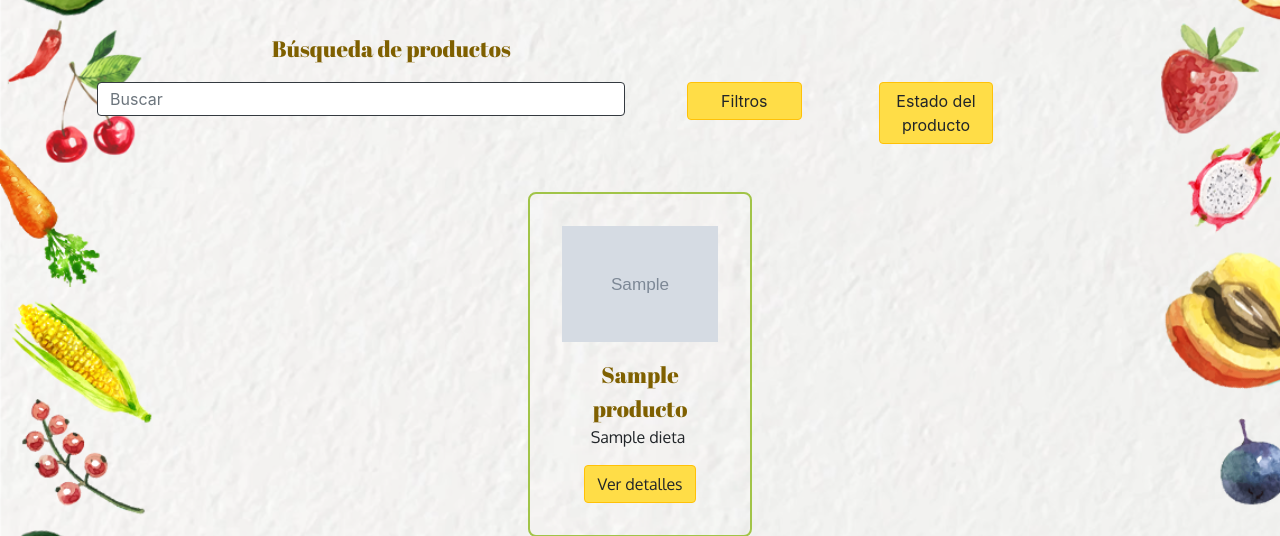
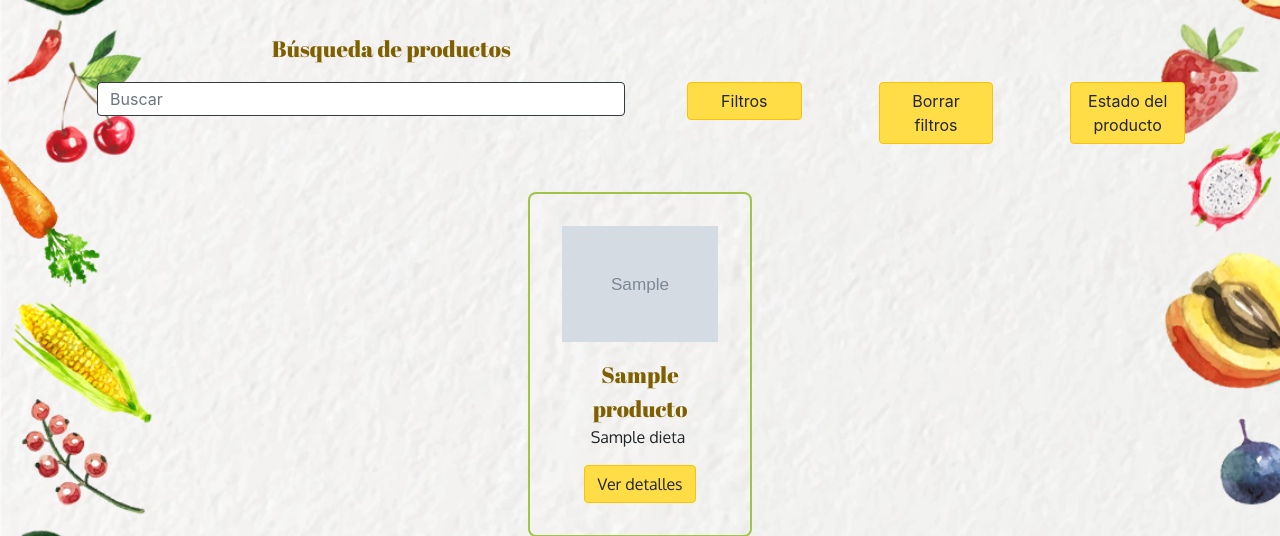
Before and after one commit to fersolesp/Eatsy, a Django app: page /product/list in a window 1280 px wide. Shown: the part 84-620 px from the top of the page. Run offline with Django 3.2, Linux system fonts and the light colour scheme; a user stored in the database is signed in; tables that the repository leaves empty hold one stand-in row (values such as "Sample post"); grey boxes marked "Sample" are stand-in pictures; parts of the project's set-up code (start-up, migrations or seed data) failed here and were passed over; some libraries are stand-ins or nearby versions.

Commit message:
fix: Error en el filtrado de productos
Ahora el botón de borrar filtros borra los filtros y se muestra incluso cuando los filtros por defecto del usuario están siendo aplicados. #237

```diff
--- a/product/templates/products/list.html
+++ b/product/templates/products/list.html
@@ -56,11 +56,12 @@
             </div>
         </div>
 
-        {% if request.GET.estado or request.GET.titulo or request.GET.dietas or request.GET.orderBy%}
+        {% if request.GET.estado or searchProductForm.dietas.value or searchProductForm.titulo.value or searchProductForm.orderBy.value %}
         <div style="padding-top: 1em; padding-bottom: 1em;" class="padding-list col-lg-2 col-md-3 col-sm-4">
             <div class="col-auto m-auto">
-                <button onclick="location.href='/product/list'" class="w-100 btn btn-warning btn-md" type="button" id="dropdownMenuButton" data-toggle="dropdown" aria-haspopup="true" aria-expanded="false">
+                <button onclick="location.href='/product/list?titulo='" class="w-100 btn btn-warning btn-md" type="button" id="dropdownMenuButton" data-toggle="dropdown" aria-haspopup="true" aria-expanded="false">
                     Borrar filtros
+
                 </button>
             </div>
         </div>
```
